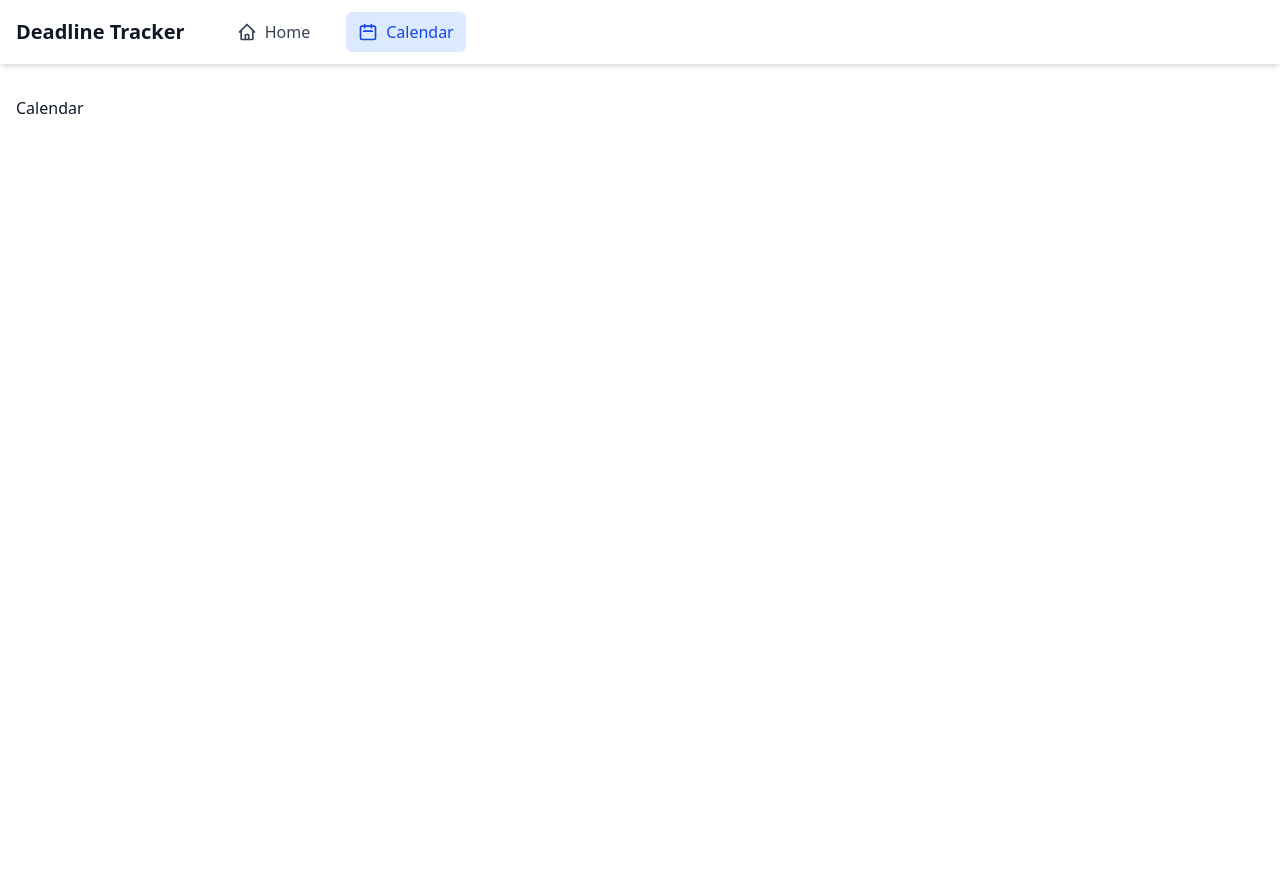
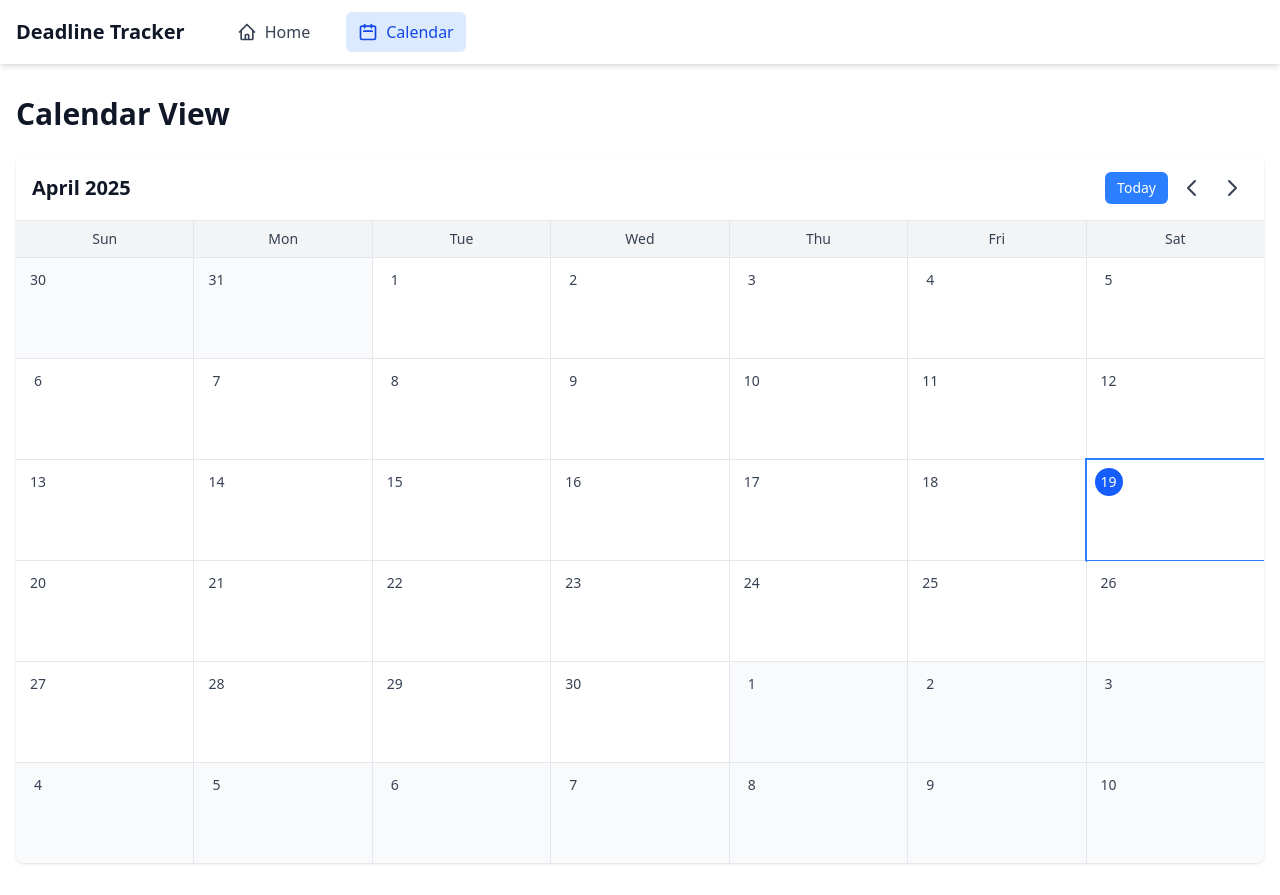
Before and after one commit to Divii2205/DeadlineTracker, a React (Vite) app in the folder Deadline Tracker/: page /calendar in a window 1280 px wide. Before the commit the page ends 800 px from the top, so only its background shows below. Built offline with nearby package versions, Linux system fonts and the light colour scheme.

Commit message:
Create Calendar Page Layout

```diff
--- /dev/null
+++ b/Deadline Tracker/src/components/CalendarView.jsx
@@ -0,0 +1,145 @@
+import { useState, useContext } from "react";
+import { getCalendarDays, getEventsForDate } from "../utils/dateUtils";
+
+const MONTH_NAMES = [
+  "January",
+  "February",
+  "March",
+  "April",
+  "May",
+  "June",
+  "July",
+  "August",
+  "September",
+  "October",
+  "November",
+  "December",
+];
+
+const DAY_NAMES = ["Sun", "Mon", "Tue", "Wed", "Thu", "Fri", "Sat"];
+
+const CalendarView = () => {
+  const today = new Date();
+  const [currentMonth, setCurrentMonth] = useState(today.getMonth());
+  const [currentYear, setCurrentYear] = useState(today.getFullYear());
+
+  const days = getCalendarDays(currentYear, currentMonth);
+
+  const goToPreviousMonth = () => {
+    if (currentMonth === 0) {
+      setCurrentMonth(11);
+      setCurrentYear(currentYear - 1);
+    } else {
+      setCurrentMonth(currentMonth - 1);
+    }
+  };
+
+  const goToNextMonth = () => {
+    if (currentMonth === 11) {
+      setCurrentMonth(0);
+      setCurrentYear(currentYear + 1);
+    } else {
+      setCurrentMonth(currentMonth + 1);
+    }
+  };
+
+  const goToToday = () => {
+    setCurrentMonth(today.getMonth());
+    setCurrentYear(today.getFullYear());
+  };
+
+  return (
+    <div className="bg-white dark:bg-gray-800 rounded-lg shadow-sm overflow-hidden">
+      <div className="p-4 flex items-center justify-between border-b border-gray-200 dark:border-gray-700">
+        <h2 className="text-xl font-bold text-gray-900 dark:text-white">
+          {MONTH_NAMES[currentMonth]} {currentYear}
+        </h2>
+        <div className="flex space-x-2">
+          <button
+            onClick={goToToday}
+            className="px-3 py-1 bg-blue-500 hover:bg-blue-600 text-white rounded-md text-sm"
+          >
+            Today
+          </button>
+          <button
+            onClick={goToPreviousMonth}
+            className="p-1 hover:bg-gray-200 dark:hover:bg-gray-700 rounded-full"
+          >
+            <svg
+              xmlns="http://www.w3.org/2000/svg"
+              className="h-6 w-6 text-gray-700 dark:text-gray-300"
+              fill="none"
+              viewBox="0 0 24 24"
+              stroke="currentColor"
+            >
+              <path
+                strokeLinecap="round"
+                strokeLinejoin="round"
+                strokeWidth="2"
+                d="M15 19l-7-7 7-7"
+              />
+            </svg>
+          </button>
+          <button
+            onClick={goToNextMonth}
+            className="p-1 hover:bg-gray-200 dark:hover:bg-gray-700 rounded-full"
+          >
+            <svg
+              xmlns="http://www.w3.org/2000/svg"
+              className="h-6 w-6 text-gray-700 dark:text-gray-300"
+              fill="none"
+              viewBox="0 0 24 24"
+              stroke="currentColor"
+            >
+              <path
+                strokeLinecap="round"
+                strokeLinejoin="round"
+                strokeWidth="2"
+                d="M9 5l7 7-7 7"
+              />
+            </svg>
+          </button>
+        </div>
+      </div>
+
+      <div className="grid grid-cols-7 gap-px bg-gray-200 dark:bg-gray-700">
+        {DAY_NAMES.map((day) => (
+          <div
+            key={day}
+            className="p-2 bg-gray-100 dark:bg-gray-800 text-center text-sm font-medium text-gray-700 dark:text-gray-300"
+          >
+            {day}
+          </div>
+        ))}
+        {days.map((day, index) => {
+          return (
+            <div
+              key={index}
+              className={`min-h-[100px] p-1 ${
+                day.isCurrentMonth
+                  ? "bg-white dark:bg-gray-800"
+                  : "bg-gray-50 dark:bg-gray-800/50 text-gray-400 dark:text-gray-400"
+              } ${
+                day.isToday ? "ring-2 ring-blue-500 dark:ring-blue-400" : ""
+              }`}
+            >
+              <div className="flex justify-between items-center p-1">
+                <span
+                  className={`text-sm w-7 h-7 flex items-center justify-center rounded-full ${
+                    day.isToday
+                      ? "bg-blue-600 text-white"
+                      : "text-gray-700 dark:text-gray-300"
+                  }`}
+                >
+                  {day.date.getDate()}
+                </span>
+              </div>
+            </div>
+          );
+        })}
+      </div>
+    </div>
+  );
+};
+
+export default CalendarView;
--- a/Deadline Tracker/src/pages/Calendar.jsx
+++ b/Deadline Tracker/src/pages/Calendar.jsx
@@ -1,9 +1,16 @@
-import React from 'react'
+import React from "react";
+import CalendarView from "../components/CalendarView";
 
 function Calendar() {
   return (
-    <div>Calendar</div>
-  )
+    <div className="space-y-6">
+      <h1 className="text-3xl font-bold text-gray-900 dark:text-white">
+        Calendar View
+      </h1>
+
+      <CalendarView />
+    </div>
+  );
 }
 
-export default Calendar
+export default Calendar;
```
